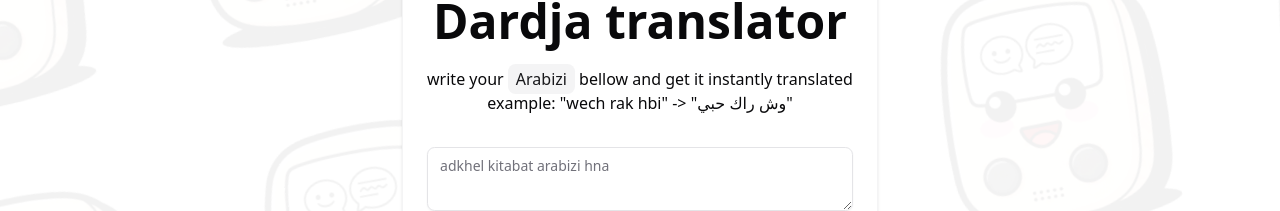
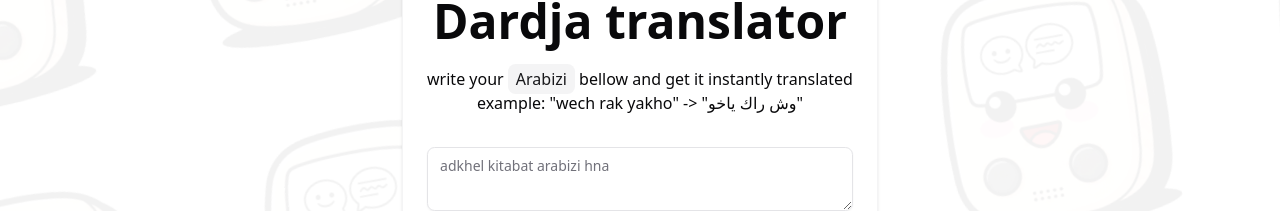
Before and after one commit to hexxt-git/dardja-keyboard, a Next.js app: page / in a window 1280 px wide. Shown: the part 247-458 px from the top of the page. Built offline with nearby package versions, Linux system fonts and the light colour scheme.

Commit message:
not hbi lol

```diff
--- a/src/components/App.tsx
+++ b/src/components/App.tsx
@@ -20,7 +20,7 @@ export function App() {
             </a>{" "}
             bellow and get it instantly translated
           </p>
-          <p>example: "wech rak hbi" -&gt; "وش راك حبي"</p>
+          <p>example: "wech rak yakho" -&gt; "وش راك ياخو"</p>
           <Translator />
           <p className="mt-4">
             app by{" "}
```
